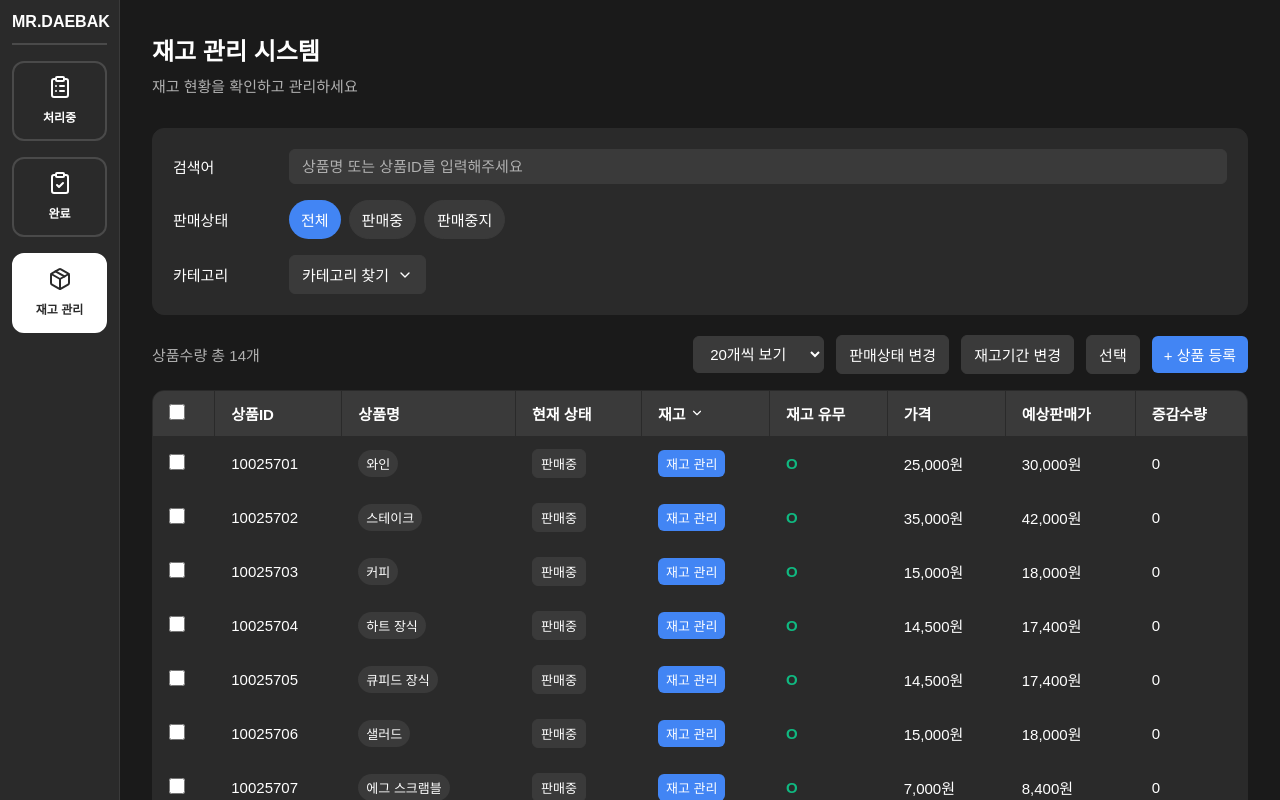
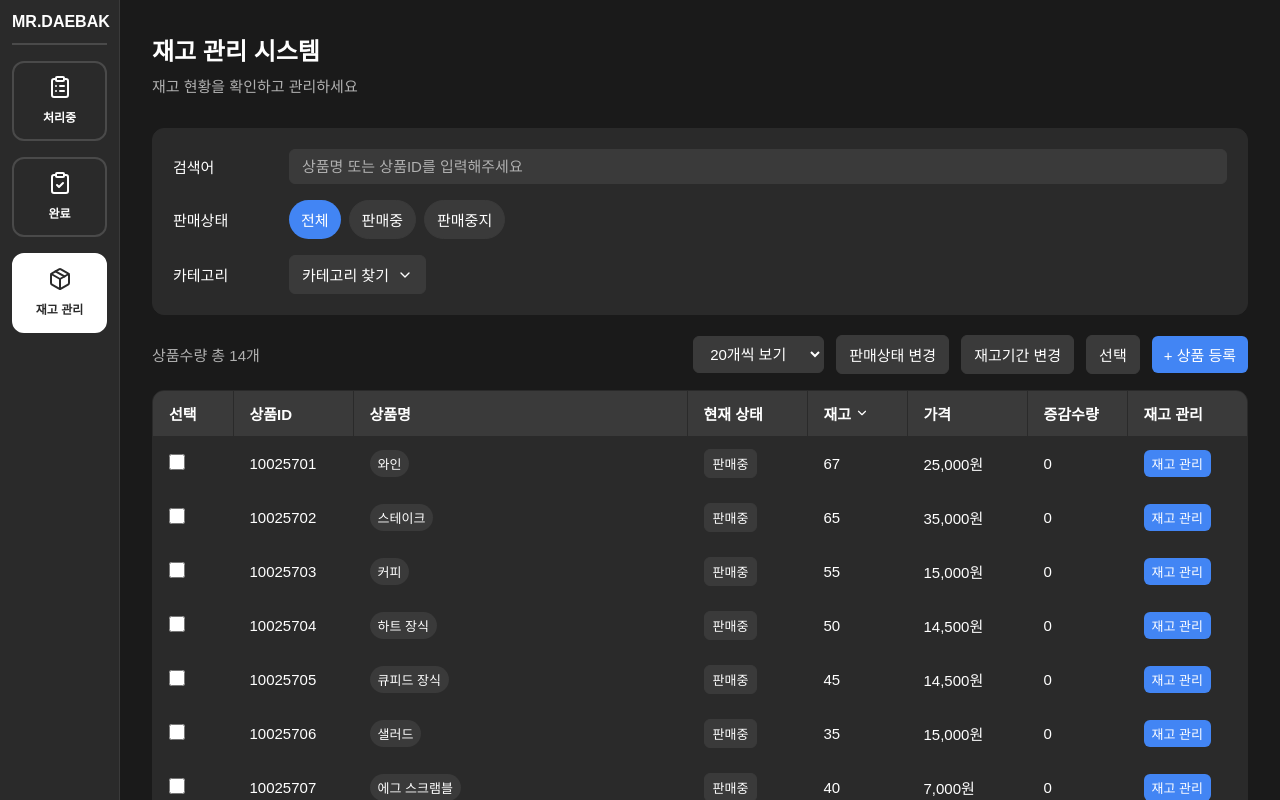
Before and after one commit to sogonggogo/sogonggogo_staff, a Next.js app: page /inventory in a window 1280 px wide. Built offline with nearby package versions, Linux system fonts and the light colour scheme; a web font is replaced by a local one.

Commit message:
style : stockMgmt 레이아웃 수정

```diff
--- a/src/app/inventory/page.tsx
+++ b/src/app/inventory/page.tsx
@@ -220,7 +220,7 @@ const TableHeader = styled.thead`
   background: ${theme.colors.background.darkest};
 `;
 
-const Th = styled.th`
+const Th = styled.th<{ width?: string }>`
   padding: ${theme.spacing.md} ${theme.spacing.lg};
   text-align: left;
   font-family: ${theme.fontFamily.nanumGothic};
@@ -229,6 +229,7 @@ const Th = styled.th`
   color: ${theme.colors.text.white};
   border-right: 1px solid ${theme.colors.border.dark};
   border-bottom: 1px solid ${theme.colors.border.dark};
+  width: ${({ width }) => width || 'auto'};
 
   &:last-child {
     border-right: none;
@@ -302,12 +303,6 @@ const StockManageButton = styled.button`
   }
 `;
 
-const StockStatus = styled.span<{ hasStock: boolean }>`
-  color: ${({ hasStock }) =>
-    hasStock ? theme.colors.status.completed : theme.colors.status.danger};
-  font-weight: ${theme.fontWeight.bold};
-`;
-
 const PriceText = styled.span`
   color: ${theme.colors.text.white};
   font-weight: ${theme.fontWeight.medium};
@@ -348,14 +343,6 @@ export default function InventoryPage() {
 
     return matchesSearch && matchesStatus && matchesCategory;
   });
-
-  const handleSelectAll = (e: React.ChangeEvent<HTMLInputElement>) => {
-    if (e.target.checked) {
-      setSelectedItems(filteredItems.map((item) => item.id));
-    } else {
-      setSelectedItems([]);
-    }
-  };
 
   const handleSelectItem = (id: number) => {
     setSelectedItems((prev) =>
@@ -473,27 +460,17 @@ export default function InventoryPage() {
         <Table>
           <TableHeader>
             <tr>
-              <Th>
-                <Checkbox
-                  type="checkbox"
-                  checked={
-                    filteredItems.length > 0 &&
-                    selectedItems.length === filteredItems.length
-                  }
-                  onChange={handleSelectAll}
-                />
-              </Th>
-              <Th>상품ID</Th>
+              <Th width="80px">선택</Th>
+              <Th width="120px">상품ID</Th>
               <Th>상품명</Th>
-              <Th>현재 상태</Th>
-              <Th>
+              <Th width="120px">현재 상태</Th>
+              <Th width="100px">
                 재고
                 <ChevronDown size={14} style={{ marginLeft: 4 }} />
               </Th>
-              <Th>재고 유무</Th>
-              <Th>가격</Th>
-              <Th>예상판매가</Th>
-              <Th>증감수량</Th>
+              <Th width="120px">가격</Th>
+              <Th width="100px">증감수량</Th>
+              <Th width="120px">재고 관리</Th>
             </tr>
           </TableHeader>
           <tbody>
@@ -516,23 +493,16 @@ export default function InventoryPage() {
                   <StatusBadge>{item.saleStatus}</StatusBadge>
                 </Td>
                 <Td>
-                  <StockManageButton>재고 관리</StockManageButton>
-                </Td>
-                <Td>
-                  <StockStatus hasStock={item.hasStock}>
-                    {item.hasStock ? "O" : "X"}
-                  </StockStatus>
+                  <PriceText>{item.quantity}</PriceText>
                 </Td>
                 <Td>
                   <PriceText>{item.price.toLocaleString("ko-KR")}원</PriceText>
                 </Td>
                 <Td>
-                  <PriceText>
-                    {item.expectedPrice.toLocaleString("ko-KR")}원
-                  </PriceText>
+                  <PriceText>{item.changeQuantity}</PriceText>
                 </Td>
                 <Td>
-                  <PriceText>{item.changeQuantity}</PriceText>
+                  <StockManageButton>재고 관리</StockManageButton>
                 </Td>
               </Tr>
             ))}
```
Also changed, not shown: src/components/order/OrderDetail.tsx (+6 -4 lines).
